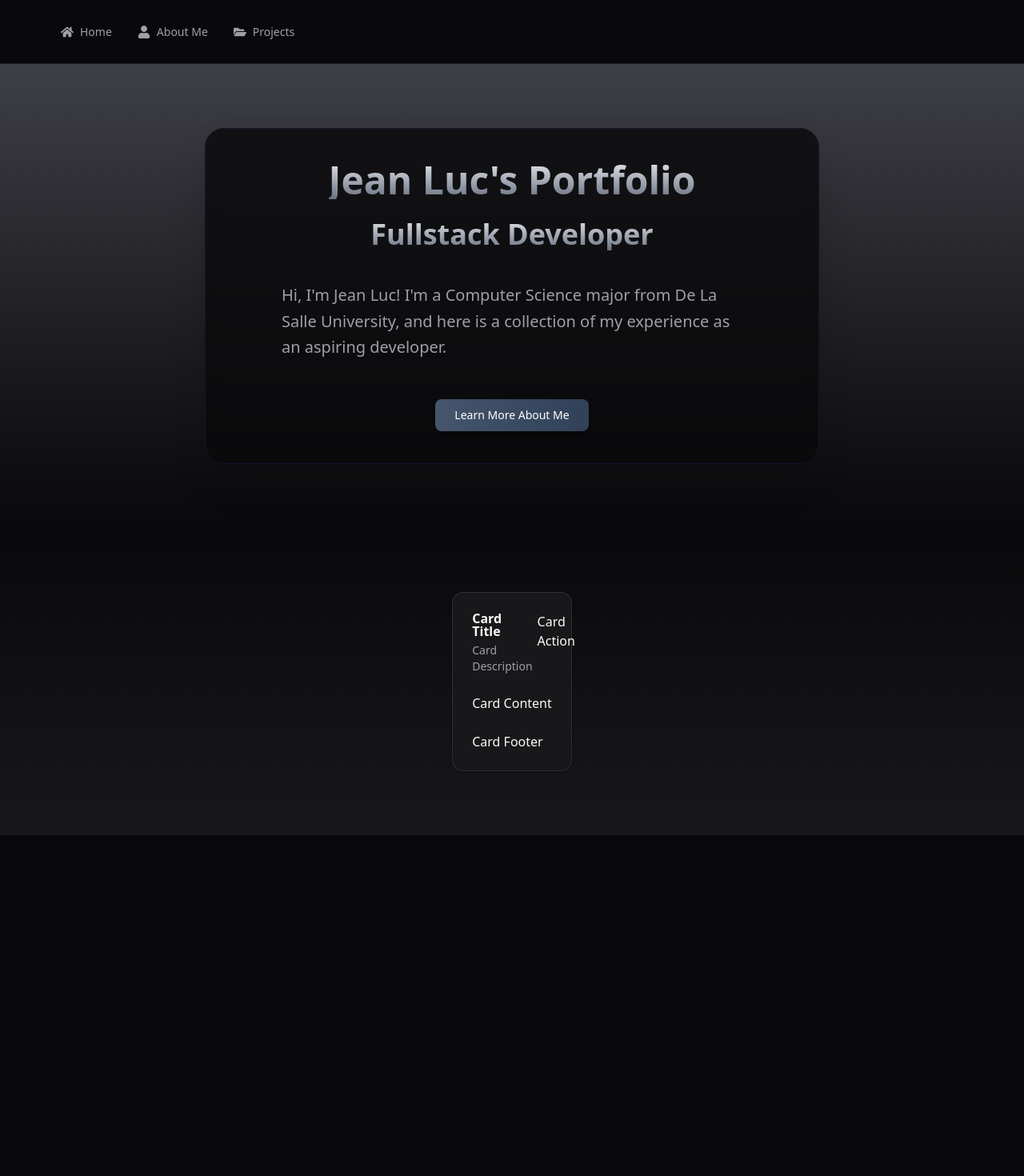
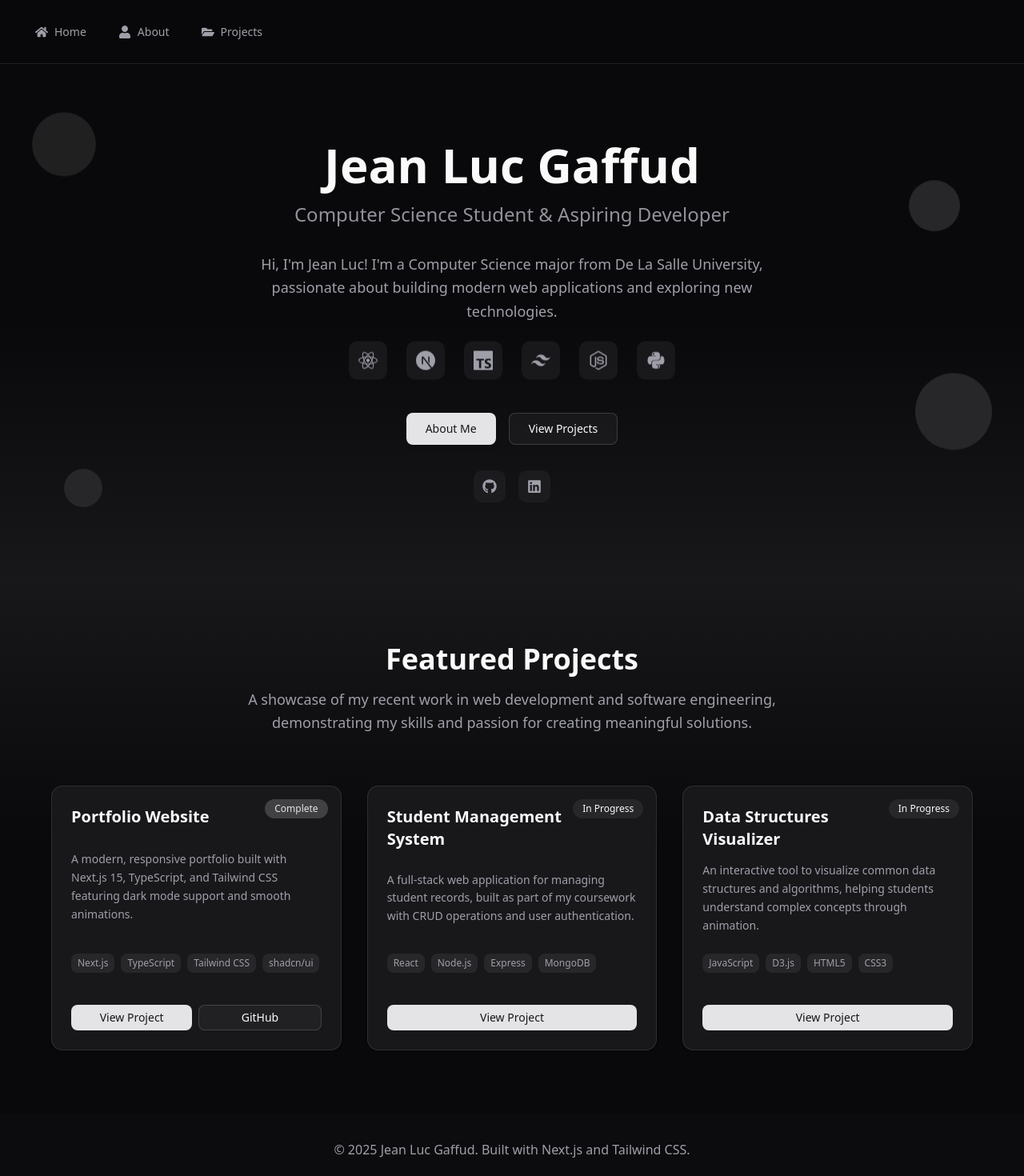
Before and after one commit to JeanLucGaffud/JeanLuc-Portfolio, a Next.js app in the folder frontend/: page / in a window 1280 px wide. Shown: the top 1470 px of the page at 80% size. Before the commit the page ends 1044 px from the top, so only its background shows below. Built offline with nearby package versions, Linux system fonts and the light colour scheme.

Commit message:
improved landing page

```diff
--- a/frontend/src/app/page.tsx
+++ b/frontend/src/app/page.tsx
@@ -1,34 +1,43 @@
+import { ReactNode } from "react";
 import Link from "next/link";
-import Image from "next/image";
-import { Button } from "@/components/ui/button"
+import { Button } from "@/components/shadcn/button"
 import  NavBar  from "@/components/ui/NavBar"
-import { Separator } from "@/components/ui/separator"
+import { cn } from "@/lib/utils"
+import { FaReact, FaNodeJs, FaPython, FaGithub, FaLinkedin, FaEnvelope } from "react-icons/fa";
+import { SiNextdotjs, SiTypescript, SiTailwindcss } from "react-icons/si";
 
 import {
   Card,
-  CardAction,
   CardContent,
   CardDescription,
   CardFooter,
   CardHeader,
   CardTitle,
-} from "@/components/ui/card"
+} from "@/components/shadcn/card"
+
+interface ProjectCardProps {
+  title: string;
+  description: string;
+  tech: string[];
+  link: string;
+  github?: string;
+  status: string;
+}
 
 export default function Home() {
   return (
-    <div className="flex flex-col h-screen w-screen p-0 m-0 items-center">
-
+    <div className="min-h-screen w-full">
       <NavBar />
-
-
-      <main className="flex flex-col items-center justify-center w-full bg-card pt-20">
+      <main className="pt-20">
         <HeroSection />
         <ArticleSection />
       </main>
-
-
-      <footer className="h-20">
-
+      <footer className="bg-muted/10 py-8 px-6 ">
+        <div className="max-w-6xl mx-auto text-center">
+          <p className="text-muted-foreground">
+            © 2025 Jean Luc Gaffud. Built with Next.js and Tailwind CSS.
+          </p>
+        </div>
       </footer>
     </div>
   );
@@ -36,51 +45,200 @@ export default function Home() {
 
 export function HeroSection() {
   return (
-    <>
-    <section className="relative w-full flex justify-center items-center py-20 bg-gradient-to-b from-zinc-700 to-zinc-950  ">
-      <div className="max-w-3xl w-full mx-auto rounded-3xl shadow-2xl bg-background/80 p-10 flex flex-col items-center gap-8 border border-gray-900 backdrop-blur">
-        <div className="flex flex-col items-center gap-4">
-          <h1 className="text-5xl font-extrabold text-transparent bg-clip-text bg-gradient-to-b from-gray-200 to-gray-500 mb-2">Jean Luc's Portfolio</h1>
-          <h2 className = "text-4xl font-extrabold text-transparent bg-clip-text bg-gradient-to-b from-gray-200 to-gray-500 mb-2">Fullstack Developer</h2>
-        </div>
-        <p className="text-xl text-muted-foreground max-w-xl mx-auto leading-relaxed">
-          Hi, I'm Jean Luc! I'm a Computer Science major from De La Salle University, and here is a collection of my experience as an aspiring developer.
-        </p>
-        <Button asChild size="lg" className="mt-4 shadow-lg bg-gradient-to-r from-slate-600 to-slate-700 text-white hover:bg-gradient-to-r hover:from-slate-500 hover:to-slate-600 hover:scale-105 transition-all">
-          <Link href="/about">Learn More About Me</Link>
-        </Button>
+    <section className="relative py-24 px-6 bg-gradient-to-b from-background via-background to-muted/50 overflow-hidden">
+
+      <div className="absolute inset-0 overflow-hidden">
+        <div className="absolute top-20 left-10 w-20 h-20 bg-primary/10 rounded-full animate-bounce" style={{ animationDelay: "0s", animationDuration: "3s" }}></div>
+        <div className="absolute top-40 right-20 w-16 h-16 bg-muted rounded-full animate-bounce" style={{ animationDelay: "1s", animationDuration: "4s" }}></div>
+        <div className="absolute bottom-20 left-20 w-12 h-12 bg-accent rounded-full animate-bounce" style={{ animationDelay: "2s", animationDuration: "5s" }}></div>
+        <div className="absolute bottom-40 right-10 w-24 h-24 bg-secondary rounded-full animate-bounce" style={{ animationDelay: "0.5s", animationDuration: "3.5s" }}></div>
       </div>
 
+      <div className="max-w-4xl mx-auto text-center relative z-10">
+
+
+        <div className="mb-8">
+          <h1 className="text-4xl md:text-6xl font-bold text-foreground mb-4">
+            Jean Luc Gaffud
+          </h1>
+          <div className="text-xl md:text-2xl text-muted-foreground font-medium mb-6">
+            <span className="inline-block animate-pulse">Computer Science Student & Aspiring Developer</span>
+          </div>
+        </div>
+
+        <p className="text-lg text-muted-foreground max-w-2xl mx-auto leading-relaxed mb-8">
+          Hi, I&apos;m Jean Luc! I&apos;m a Computer Science major from De La Salle University,
+          passionate about building modern web applications and exploring new technologies.
+        </p>
+
+
+        <div className="flex justify-center items-center gap-6 mb-8">
+          <TechIcon icon={<FaReact />} name="React" delay="0s" />
+          <TechIcon icon={<SiNextdotjs />} name="Next.js" delay="0.2s" />
+          <TechIcon icon={<SiTypescript />} name="TypeScript" delay="0.4s" />
+          <TechIcon icon={<SiTailwindcss />} name="Tailwind" delay="0.6s" />
+          <TechIcon icon={<FaNodeJs />} name="Node.js" delay="0.8s" />
+          <TechIcon icon={<FaPython />} name="Python" delay="1s" />
+        </div>
+
+        <div className="flex flex-col sm:flex-row gap-4 justify-center mb-8">
+          <Button asChild size="lg" className="shadow-md hover:shadow-lg transition-all hover:scale-105">
+            <Link href="/about">About Me</Link>
+          </Button>
+          <Button asChild variant="outline" size="lg" className="transition-all hover:scale-105">
+            <Link href="/projects">View Projects</Link>
+          </Button>
+        </div>
+
+
+        <div className="flex justify-center gap-4">
+          <SocialLink href="https://github.com/JeanLucGaffud" icon={<FaGithub />} label="GitHub" />
+          <SocialLink href="https://www.linkedin.com/in/jean-luc-gaffud-a52b1130a/" icon={<FaLinkedin />} label="LinkedIn" />
+        </div>
+      </div>
     </section>
-
-    </>
-
   );
 }
 
-export function ArticleSection(){
-  return(
-    <div className="flex flex-row items-center justify-center bg-gradient-to-b from-zinc-950 to-zinc 700 h-96 w-full">
-      <ArticleCard />
-    </div>
-  )
+export function ArticleSection() {
+  const projects = [
+    {
+      title: "Portfolio Website",
+      description: "A modern, responsive portfolio built with Next.js 15, TypeScript, and Tailwind CSS featuring dark mode support and smooth animations.",
+      tech: ["Next.js", "TypeScript", "Tailwind CSS", "shadcn/ui"],
+      link: "/projects/portfolio",
+      github: "https://github.com/JeanLucGaffud/JeanLuc-Portfolio",
+      status: "Complete"
+    },
+    {
+      title: "Student Management System",
+      description: "A full-stack web application for managing student records, built as part of my coursework with CRUD operations and user authentication.",
+      tech: ["React", "Node.js", "Express", "MongoDB"],
+      link: "/projects/student-system",
+      github: "#",
+      status: "In Progress"
+    },
+    {
+      title: "Data Structures Visualizer",
+      description: "An interactive tool to visualize common data structures and algorithms, helping students understand complex concepts through animation.",
+      tech: ["JavaScript", "D3.js", "HTML5", "CSS3"],
+      link: "/projects/visualizer",
+      github: "#",
+      status: "In Progress"
+    }
+  ];
 
+  return (
+    <section className="py-20 px-6 bg-gradient-to-b from-muted/50 via-background to-background ">
+      <div className="max-w-6xl mx-auto">
+        <header className="text-center mb-16">
+          <h2 className="text-3xl md:text-4xl font-bold text-foreground mb-4">
+            Featured Projects
+          </h2>
+          <p className="text-lg text-muted-foreground max-w-2xl mx-auto leading-relaxed">
+            A showcase of my recent work in web development and software engineering,
+            demonstrating my skills and passion for creating meaningful solutions.
+          </p>
+        </header>
+
+        <div className="grid grid-cols-1 md:grid-cols-2 lg:grid-cols-3 gap-8">
+          {projects.map((project, index) => (
+            <ProjectCard key={index} {...project} />
+          ))}
+        </div>
+      </div>
+    </section>
+  );
 }
 
-export function ArticleCard(){
+export function ProjectCard({ title, description, tech, link, github, status }: ProjectCardProps) {
   return (
-    <Card>
-      <CardHeader>
-        <CardTitle>Card Title</CardTitle>
-        <CardDescription>Card Description</CardDescription>
-        <CardAction>Card Action</CardAction>
+    <Card className="group h-full flex flex-col hover:scale-105 transition-all duration-300 border border-border bg-card relative">
+      <CardHeader className="flex-1">
+        <CardTitle className="text-xl w-3/4 font-semibold text-foreground group-hover:text-primary transition-colors">
+          {title}
+          <StatusBadge status={status} />
+        </CardTitle>
+        <CardDescription className="text-muted-foreground leading-relaxed mt-2">
+          {description}
+        </CardDescription>
       </CardHeader>
-      <CardContent>
-        <p>Card Content</p>
+
+      <CardContent className="pt-0">
+        <div className="flex flex-wrap gap-2 mb-4">
+          {tech.map((technology, index) => (
+            <span
+              key={index}
+              className="px-2 py-1 text-xs font-medium bg-muted text-muted-foreground rounded-md"
+            >
+              {technology}
+            </span>
+          ))}
+        </div>
       </CardContent>
-      <CardFooter>
-        <p>Card Footer</p>
+
+      <CardFooter className="pt-0 gap-2">
+        <Button asChild size="sm" className="flex-1 hover:scale-105">
+          <Link href={link}>View Project</Link>
+        </Button>
+        {github && github !== "#" && (
+          <Button asChild variant="outline" size="sm" className="flex-1 hover:scale-105">
+            <Link href={github} target="_blank" rel="noopener noreferrer">
+              GitHub
+            </Link>
+          </Button>
+        )}
       </CardFooter>
     </Card>
-  )
+  );
 }
+
+export function StatusBadge({ status }: { status: string }) {
+  const isComplete = status.toLowerCase() === 'complete';
+  const isInProgress = status.toLowerCase() === 'in progress';
+
+  return (
+    <div className={cn(
+      "w-fit rounded-full px-3 py-1 absolute top-4 right-4 text-xs font-medium z-10",
+      {
+        "bg-primary/20 text-primary": isComplete,
+        "bg-secondary text-secondary-foreground": isInProgress,
+        "bg-muted text-muted-foreground": !isComplete && !isInProgress
+      }
+    )}>
+      {status}
+    </div>
+  );
+}
+
+// Tech Icon Component
+function TechIcon({ icon, name, delay }: { icon: ReactNode; name: string; delay: string }) {
+  return (
+    <div
+      className="group relative"
+      style={{ animationDelay: delay }}
+    >
+      <div className="w-12 h-12 bg-muted/50 hover:bg-muted rounded-lg flex items-center justify-center text-2xl text-muted-foreground hover:text-foreground transition-all duration-300 hover:scale-110 animate-bounce">
+        {icon}
+      </div>
+      <div className="absolute -bottom-6 left-1/2 transform -translate-x-1/2 text-xs text-muted-foreground opacity-0 group-hover:opacity-100 transition-opacity whitespace-nowrap">
+        {name}
+      </div>
+    </div>
+  );
+}
+
+// Social Link Component
+function SocialLink({ href, icon, label }: { href: string; icon: ReactNode; label: string }) {
+  return (
+    <Link
+      href={href}
+      target="_blank"
+      rel="noopener noreferrer"
+      className="w-10 h-10 bg-muted/50 hover:bg-muted rounded-lg flex items-center justify-center text-lg text-muted-foreground hover:text-foreground transition-all duration-300 hover:scale-110"
+      aria-label={label}
+    >
+      {icon}
+    </Link>
+  );
+}
--- a/frontend/src/components/ui/NavBar.tsx
+++ b/frontend/src/components/ui/NavBar.tsx
@@ -1,31 +1,31 @@
 
 import Link from "next/link";
-import { Button } from "@/components/ui/button";
+import { Button } from "@/components/shadcn/button";
 import { FaUser, FaHome, FaFolderOpen } from "react-icons/fa";
 
 export default function NavBar() {
   return (
-    <nav className="fixed h-20 w-[100vw] bg-background/95 backdrop-blur-sm z-50 border-b border-border">
-      <div className="w-full h-full flex items-center gap-2 px-16">
-        <Button asChild variant="ghost" className="bg-background hover:scale-105">
-          <span className="flex items-center gap-2">
-            <FaHome className="text-muted-foreground" />
-            <Link href="/" className="text-muted-foreground text-md">Home</Link>
-          </span>
+    <nav className="fixed top-0 left-0 right-0 h-20 bg-background/95 backdrop-blur-sm z-50 border-b border-border">
+      <div className="max-w-7xl mx-auto h-full flex items-center gap-4 px-4 sm:px-6 lg:px-8">
+        <Button asChild variant="ghost" className="hover:scale-105 transition-transform">
+          <Link href="/" className="flex items-center gap-2 text-muted-foreground hover:text-foreground">
+            <FaHome />
+            <span className="hidden sm:inline">Home</span>
+          </Link>
         </Button>
 
-        <Button asChild variant="ghost" className="bg-background hover:scale-105">
-          <span className="flex items-center gap-2">
-            <FaUser className="text-muted-foreground" />
-            <Link href="/about" className="text-muted-foreground text-md">About Me</Link>
-          </span>
+        <Button asChild variant="ghost" className="hover:scale-105 transition-transform">
+          <Link href="/about" className="flex items-center gap-2 text-muted-foreground hover:text-foreground">
+            <FaUser />
+            <span className="hidden sm:inline">About</span>
+          </Link>
         </Button>
 
-        <Button asChild variant="ghost" className="bg-background hover:scale-105">
-          <span className="flex items-center gap-2">
-            <FaFolderOpen className="text-muted-foreground" />
-            <Link href="/projects" className="text-muted-foreground text-md">Projects</Link>
-          </span>
+        <Button asChild variant="ghost" className="hover:scale-105 transition-transform">
+          <Link href="/projects" className="flex items-center gap-2 text-muted-foreground hover:text-foreground">
+            <FaFolderOpen />
+            <span className="hidden sm:inline">Projects</span>
+          </Link>
         </Button>
       </div>
     </nav>
```
Also changed, not shown: frontend/src/components/shadcn/button.tsx (renamed from frontend/src/components/ui/button.tsx), frontend/src/components/shadcn/card.tsx (renamed from frontend/src/components/ui/card.tsx), frontend/src/components/shadcn/separator.tsx (renamed from frontend/src/components/ui/separator.tsx), 2 other files (tests, documents, lock files or other folders).
